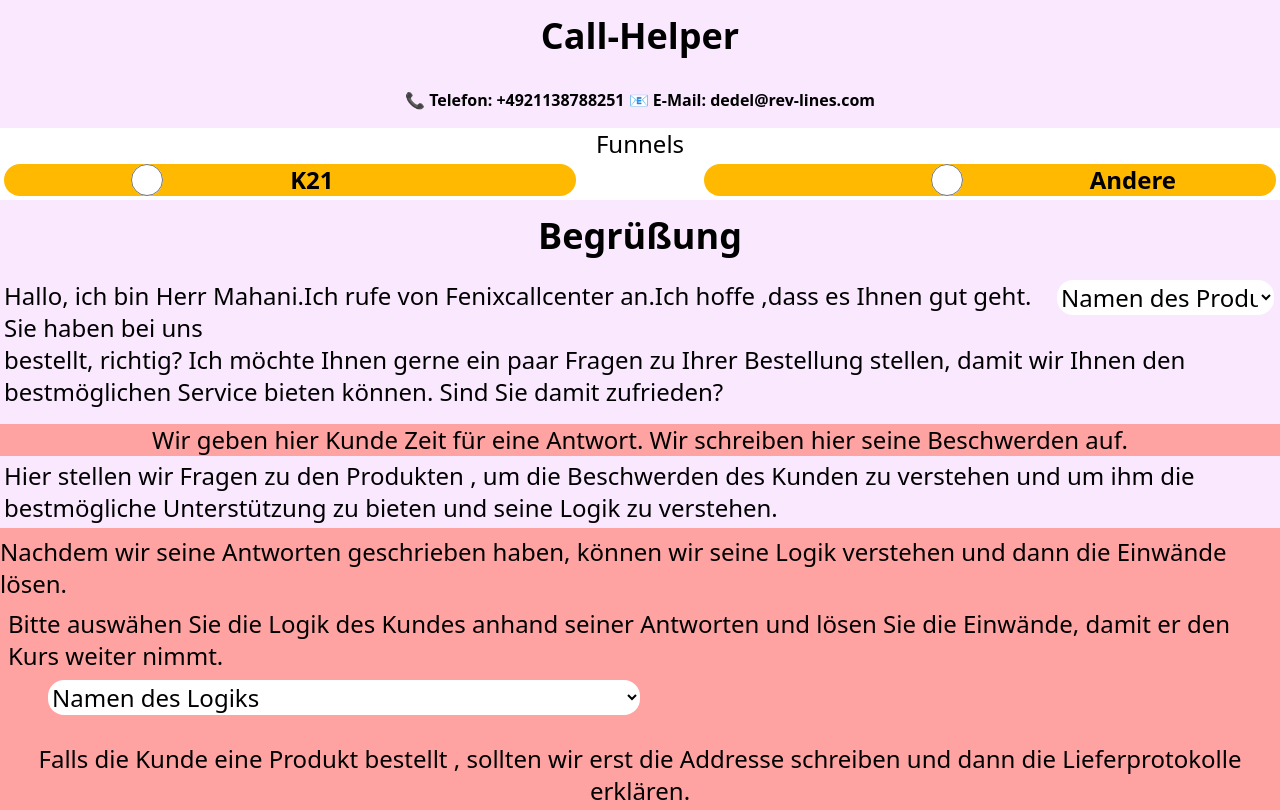
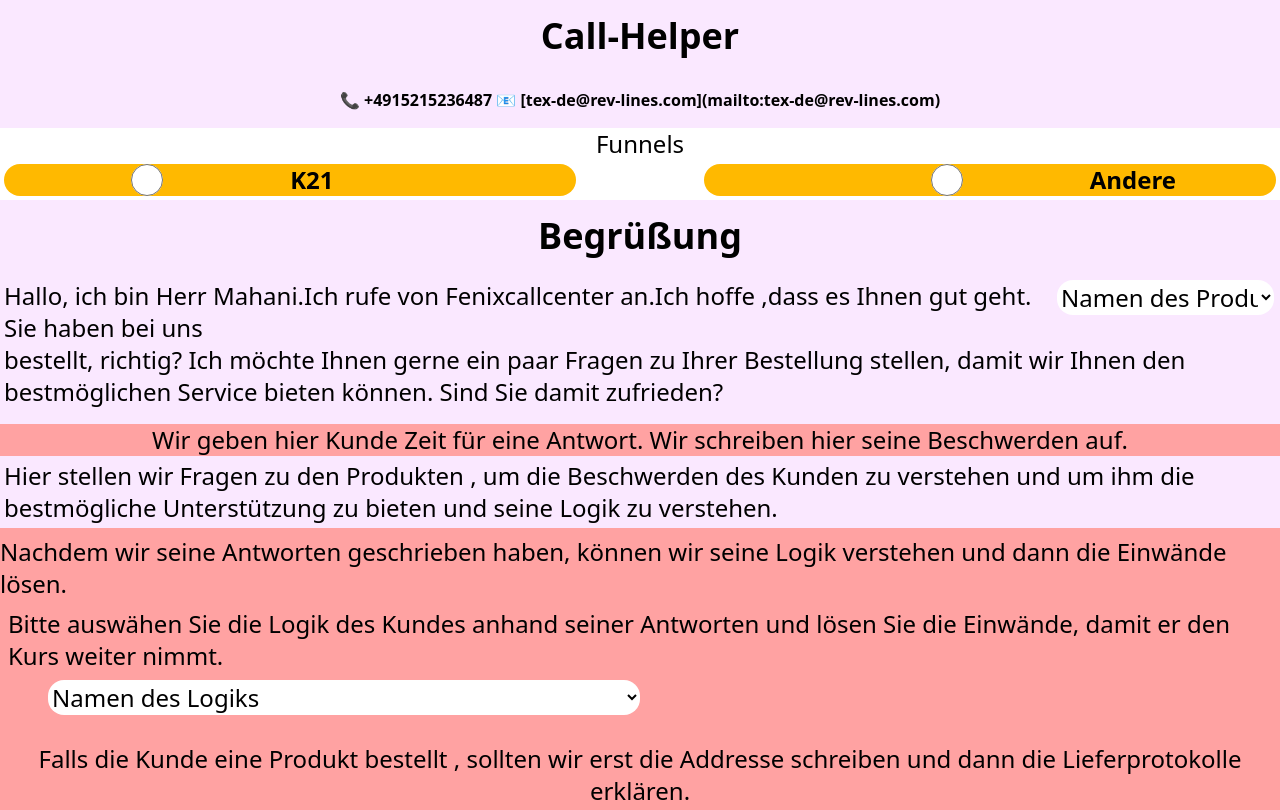
Before and after one commit to neonims/Call-Helper, a website built with Vite: page index.html in a window 1280 px wide. Shown: the top 810 px of the page. Built offline with nearby package versions, Linux system fonts and the light colour scheme.

Commit message:
kontaktinformationen hinzugefügt

```diff
--- a/index.html
+++ b/index.html
@@ -22,8 +22,8 @@
     <!-- #region KontaktDaten -->
      <div class="Kontakt text-center py-4 bg-fuchsia-100">
       <h1 class="font-bold">
-        📞 Telefon: +4921138788251
-📧 E-Mail: dedel@rev-lines.com
+       📞 +4915215236487
+📧 [tex-de@rev-lines.com](mailto:tex-de@rev-lines.com)
       </h1>
      </div>
      <!-- #endregion -->
```
